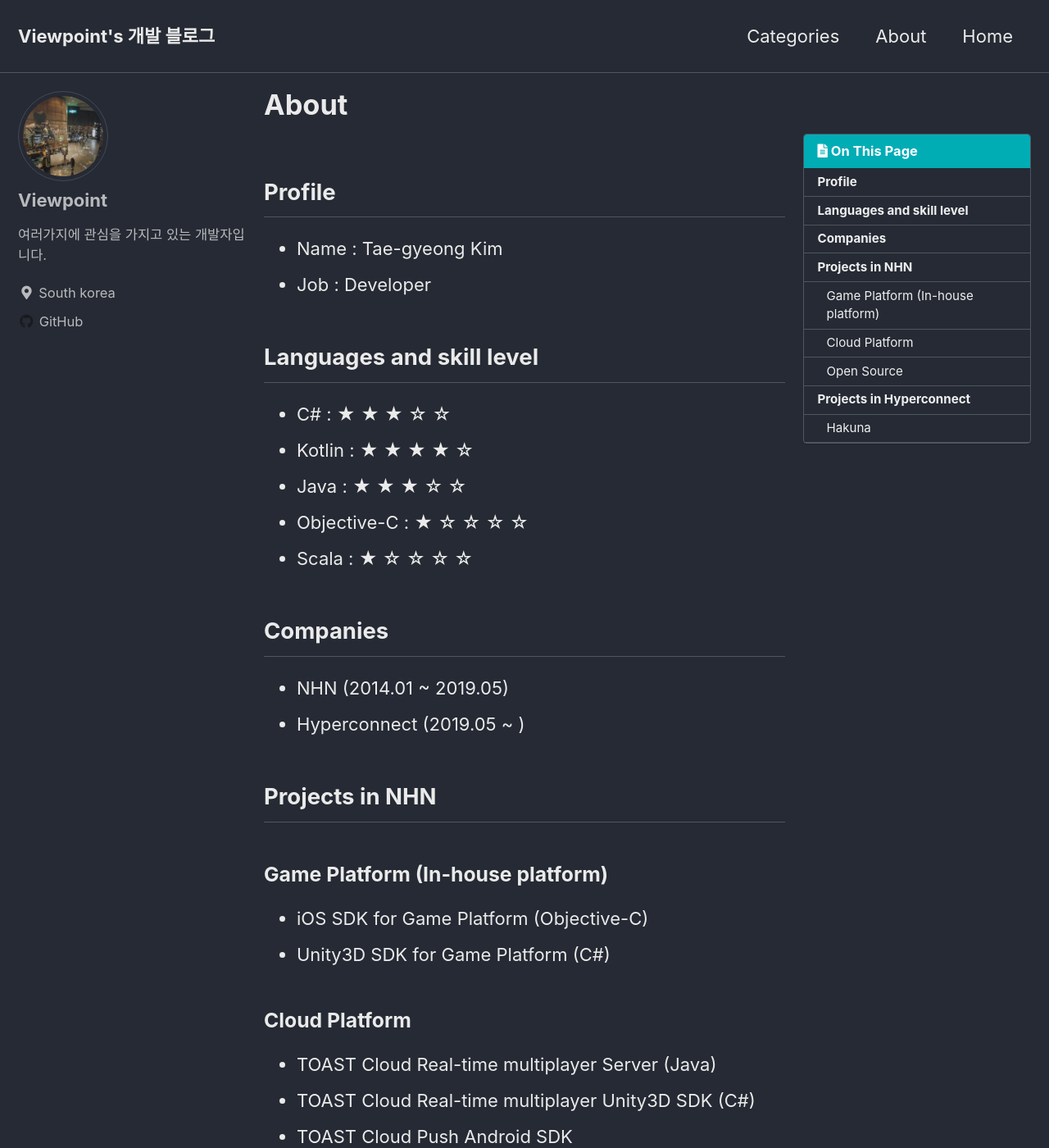
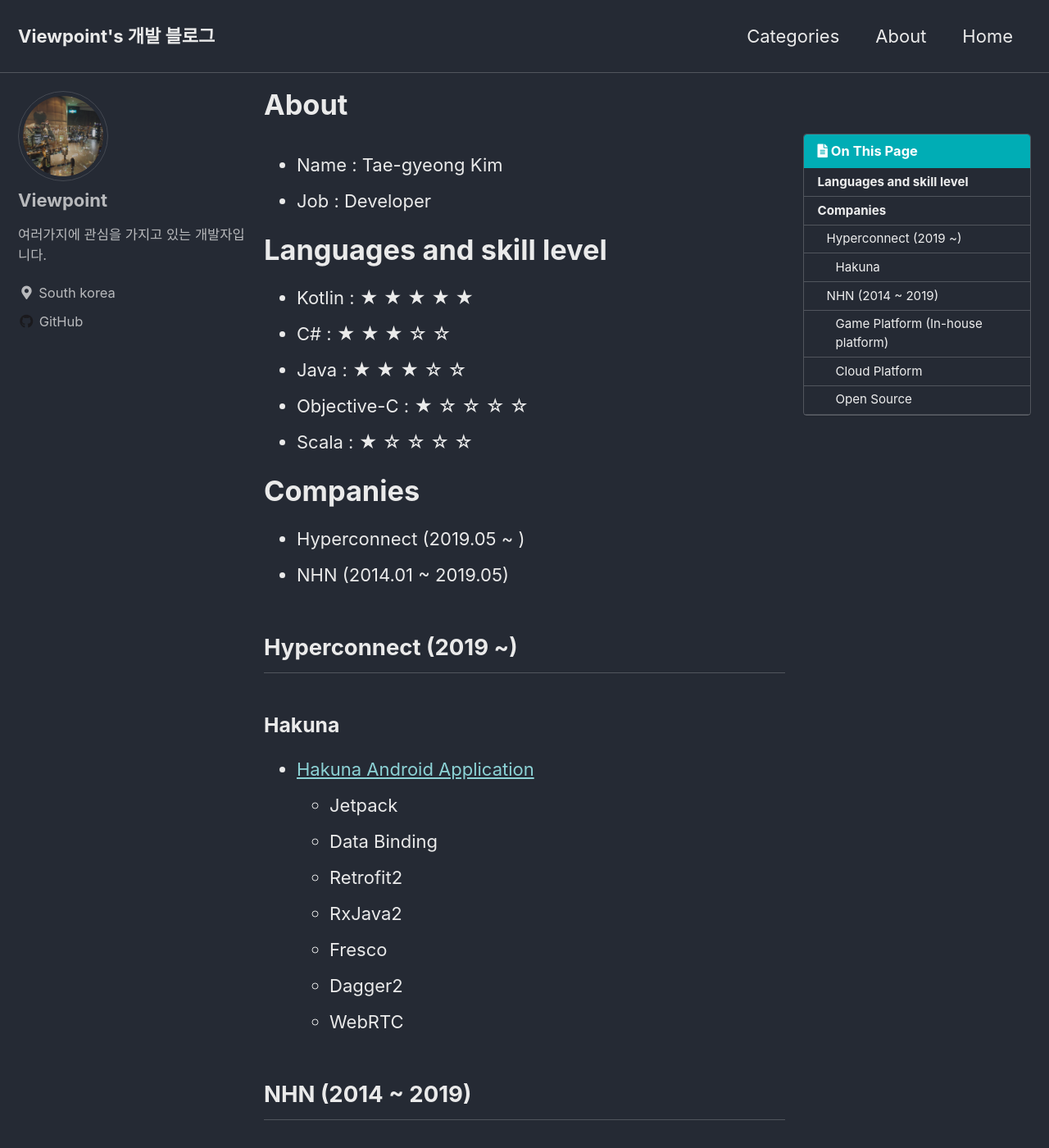
Before and after one commit to hide1202/hide1202.github.io, a Jekyll site: the page built from _pages/about.md, in a window 1280 px wide and 1400 px high. Shown: the whole window at 82% size. Built offline with Jekyll 4.4.1, drawn with Linux system fonts in a browser that asks for light colours; cached includes are drawn as plain includes; some of the changed text lies outside the part shown.

Commit message:
Update about

```diff
--- a/_pages/about.md
+++ b/_pages/about.md
@@ -9,22 +9,33 @@ last_modified_at: 2019-09-07T02:00:00+09:00
 toc: true
 ---
 
-## Profile
 - Name : Tae-gyeong Kim
 - Job : Developer
 
-## Languages and skill level
+# Languages and skill level
+- Kotlin : ★ ★ ★ ★ ★
 - C# : ★ ★ ★ ☆ ☆
-- Kotlin : ★ ★ ★ ★ ☆
 - Java : ★ ★ ★ ☆ ☆
 - Objective-C : ★ ☆ ☆ ☆ ☆
 - Scala : ★ ☆ ☆ ☆ ☆
 
-## Companies
+# Companies
+- Hyperconnect (2019.05 ~ )
 - NHN (2014.01 ~ 2019.05)
-- Hyperconnect (2019.05 ~ )
 
-## Projects in NHN
+## Hyperconnect (2019 ~)
+
+### Hakuna
+- [Hakuna Android Application](https://play.google.com/store/apps/details?id=com.movefastcompany.bora)
+    - Jetpack
+    - Data Binding
+    - Retrofit2
+    - RxJava2
+    - Fresco
+    - Dagger2
+    - WebRTC
+
+## NHN (2014 ~ 2019)
 
 ### Game Platform (In-house platform)
 - iOS SDK for Game Platform (Objective-C)
@@ -45,15 +56,3 @@ toc: true
     - Java
     - Apache license 2.0
     - Role : Developer, Commiter, and Project manager
-
-## Projects in Hyperconnect
-
-### Hakuna
-- [Hakuna Android Application](https://play.google.com/store/apps/details?id=com.movefastcompany.bora)
-    - Jetpack
-    - Data Binding
-    - Retrofit2
-    - RxJava2
-    - Fresco
-    - Dagger2
-    - WebRTC
```
